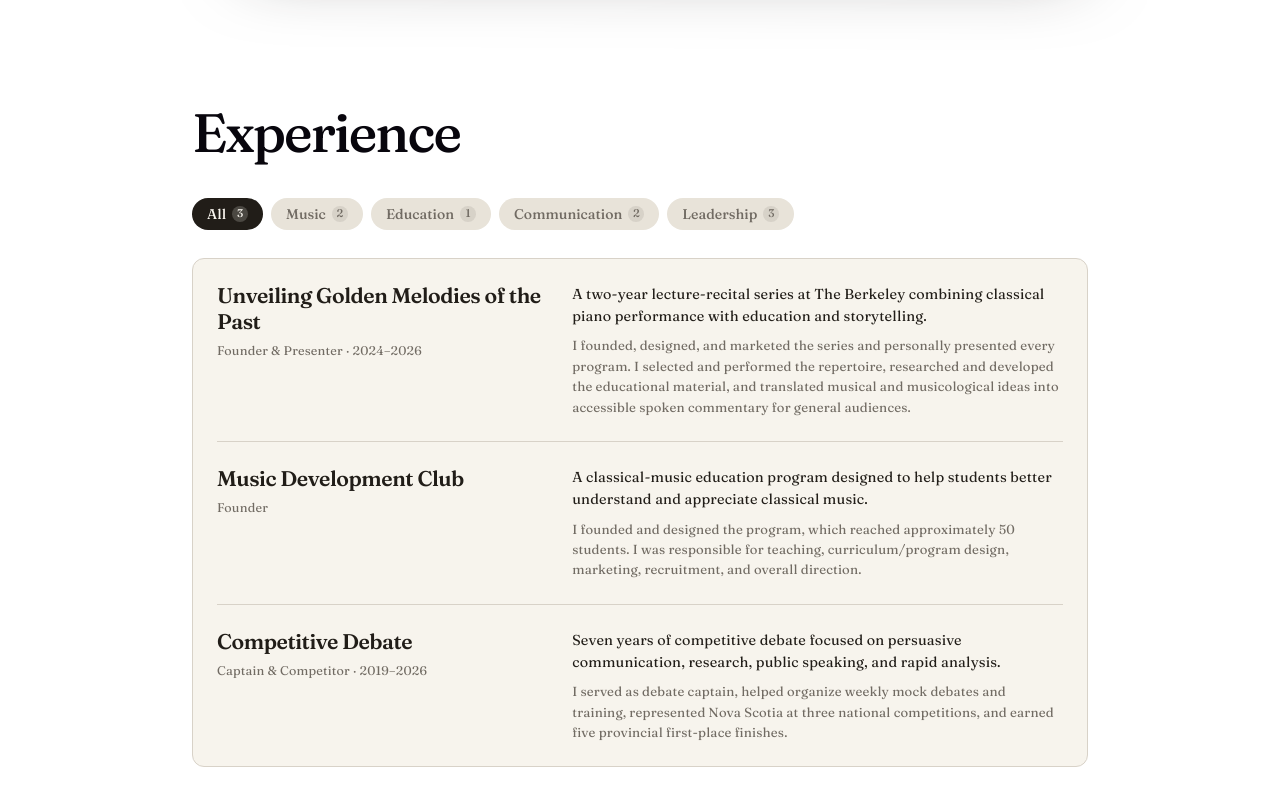
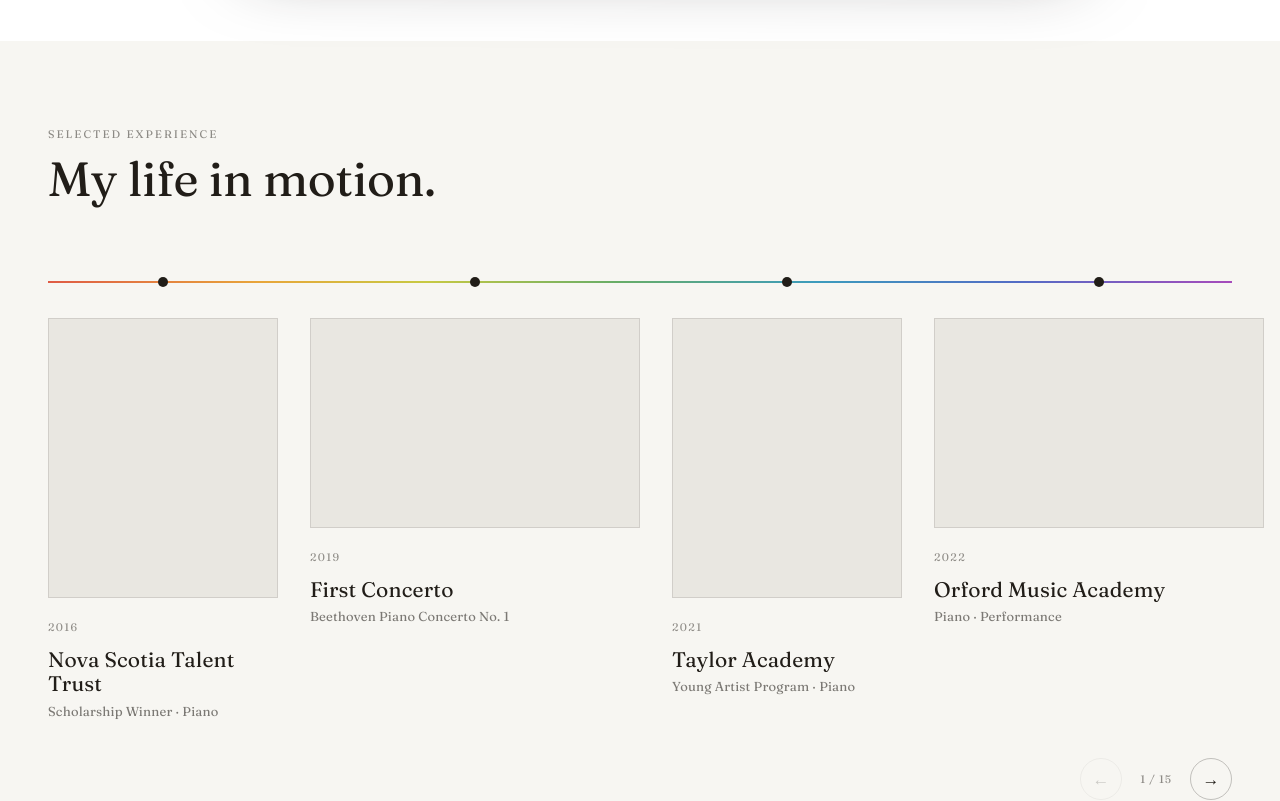
Before and after one commit to alexyang-2026/alex-yang-personal-website, a React (Vite) app: page / in a window 1280 px wide. Shown: the part 2580-3381 px from the top of the page. Built offline with nearby package versions, Linux system fonts and the light colour scheme.

Commit message:
feat: add timeline to experience

```diff
--- a/src/components/Experience.css
+++ b/src/components/Experience.css
@@ -1,184 +1,328 @@
 .experience {
-  --experience-ink: #211d18;
-  --experience-muted: #716b63;
-  --experience-border: #d8d2c8;
-  --experience-surface: #f7f4ed;
-  --experience-filter: #e8e3d9;
+  width: 100%;
+  padding: 80px 0 55px;
 
-  width: 100%;
-  padding: 64px 24px;
-  color: var(--experience-ink);
-  background: #ffffff;
+  overflow: hidden;
+
+  background: #f7f6f2;
+  color: #211d18;
+}
+
+
+/* HEADING */
+
+.experience-heading {
+  padding: 0 48px;
+  margin-bottom: 60px;
+
   text-align: left;
 }
 
-.experience-inner {
-  width: min(100%, 896px);
-  margin: 0 auto;
+.experience-heading p {
+  margin: 0 0 8px;
+
+  font-size: 11px;
+  letter-spacing: 0.18em;
+  text-transform: uppercase;
+
+  color: rgba(33, 29, 24, 0.5);
 }
 
-.experience-intro {
-  margin-bottom: 36px;
+.experience-heading h2 {
+  margin: 0;
+
+  font-family: 'Fraunces', Georgia, serif;
+  font-size: 48px;
+  font-weight: 400;
+  line-height: 1;
+
+  color: #211d18;
 }
 
-.experience-intro h2 {
-  margin: 0;
-  font-family: 'Fraunces', Georgia, serif;
-  font-size: clamp(2.25rem, 5vw, 3rem);
-  font-weight: 500;
-  letter-spacing: -0.035em;
-  line-height: 1.05;
+
+/* GALLERY */
+
+.experience-gallery {
+  position: relative;
+
+  width: 100%;
+
+  overflow: hidden;
+
+  padding-top: 55px;
 }
 
-.experience-filters {
-  display: flex;
-  flex-wrap: wrap;
-  gap: 8px;
-  margin-bottom: 28px;
+
+/* RAINBOW TIMELINE */
+
+.experience-gallery::before {
+  content: '';
+
+  position: absolute;
+
+  top: 18px;
+  left: 48px;
+  right: 48px;
+
+  height: 2px;
+
+  background: linear-gradient(
+    90deg,
+    #df5b45 0%,
+    #e8a63a 18%,
+    #c7c943 32%,
+    #68ad67 48%,
+    #3c9bbd 65%,
+    #536cc5 82%,
+    #a64bbb 100%
+  );
 }
 
-.experience-filter {
-  display: inline-flex;
-  align-items: center;
-  gap: 6px;
-  padding: 7px 14px;
-  color: var(--experience-muted);
-  background: var(--experience-filter);
-  border: 1px solid transparent;
-  border-radius: 999px;
-  font-family: 'Fraunces', Georgia, serif;
-  font-size: 0.78rem;
-  font-weight: 500;
-  line-height: 1;
-  cursor: pointer;
-  transition: color 180ms ease, background-color 180ms ease, border-color 180ms ease;
+
+/* HORIZONTAL EVENTS */
+
+.experience-track {
+  display: flex;
+  align-items: flex-start;
+
+  gap: 32px;
+
+  width: max-content;
+
+  padding: 0 48px;
 }
 
-.experience-filter:hover {
-  color: var(--experience-ink);
-  background: #dfd9ce;
+
+/* EVENT */
+
+.experience-piece {
+  position: relative;
+
+  flex-shrink: 0;
+
+  width: 290px;
+
+  text-align: left;
 }
 
-.experience-filter.active {
-  color: var(--experience-surface);
-  background: var(--experience-ink);
+
+/* DOT ON TIMELINE */
+
+.experience-piece::before {
+  content: '';
+
+  position: absolute;
+
+  top: -41px;
+  left: 50%;
+
+  width: 10px;
+  height: 10px;
+
+  border-radius: 50%;
+
+  background: #211d18;
+
+  transform: translateX(-50%);
 }
 
-.experience-filter:focus-visible {
-  outline: 2px solid var(--experience-ink);
-  outline-offset: 3px;
+
+/* IMAGE FRAME */
+
+.experience-image {
+  width: 100%;
+  height: 190px;
+
+  overflow: hidden;
+
+  background: #e9e7e1;
+
+  border: 1px solid rgba(33, 29, 24, 0.12);
 }
 
-.experience-filter-count {
-  display: inline-flex;
-  min-width: 16px;
-  height: 16px;
+.experience-image img {
+  display: block;
+
+  width: 100%;
+  height: 100%;
+
+  object-fit: cover;
+}
+
+
+/*
+  Keep the frames relatively small.
+  Frame type only slightly changes proportions.
+*/
+
+.experience-piece.portrait {
+  width: 230px;
+}
+
+.experience-piece.portrait .experience-image {
+  height: 280px;
+}
+
+
+.experience-piece.landscape {
+  width: 330px;
+}
+
+.experience-piece.landscape .experience-image {
+  height: 210px;
+}
+
+
+.experience-piece.film {
+  width: 360px;
+}
+
+.experience-piece.film .experience-image {
+  aspect-ratio: 16 / 9;
+  height: auto;
+}
+
+
+.experience-piece.square {
+  width: 250px;
+}
+
+.experience-piece.square .experience-image {
+  aspect-ratio: 1;
+  height: auto;
+}
+
+
+/* CAPTION */
+
+.experience-caption {
+  margin-top: 16px;
+}
+
+.experience-caption span {
+  display: block;
+
+  margin-bottom: 7px;
+
+  font-size: 11px;
+  letter-spacing: 0.12em;
+
+  color: rgba(33, 29, 24, 0.48);
+}
+
+.experience-caption h3 {
+  margin: 0;
+
+  font-family: 'Fraunces', Georgia, serif;
+  font-size: 21px;
+  font-weight: 400;
+  line-height: 1.15;
+
+  color: #211d18;
+}
+
+.experience-caption p {
+  margin: 6px 0 0;
+
+  font-size: 13px;
+  line-height: 1.4;
+
+  color: rgba(33, 29, 24, 0.58);
+}
+
+
+/* CONTROLS */
+
+.experience-controls {
+  display: flex;
+  align-items: center;
+  justify-content: flex-end;
+
+  gap: 14px;
+
+  padding: 38px 48px 0;
+}
+
+.experience-controls button {
+  width: 42px;
+  height: 42px;
+
+  display: flex;
   align-items: center;
   justify-content: center;
-  padding-inline: 4px;
-  color: inherit;
-  background: rgba(113, 107, 99, 0.14);
-  border-radius: 999px;
-  font-size: 0.62rem;
-  font-variant-numeric: tabular-nums;
+
+  padding: 0;
+
+  border: 1px solid rgba(33, 29, 24, 0.25);
+  border-radius: 50%;
+
+  background: transparent;
+  color: #211d18;
+
+  font-size: 17px;
+
+  cursor: pointer;
 }
 
-.experience-filter.active .experience-filter-count {
-  background: rgba(247, 244, 237, 0.2);
+.experience-controls button:hover:not(:disabled) {
+  background: rgba(33, 29, 24, 0.06);
 }
 
-.experience-list {
-  overflow: hidden;
-  padding: 0 24px;
-  background: var(--experience-surface);
-  border: 1px solid var(--experience-border);
-  border-radius: 12px;
+.experience-controls button:disabled {
+  opacity: 0.2;
+  cursor: default;
 }
 
-.experience-list ul {
-  margin: 0;
-  padding: 0;
-  list-style: none;
+.experience-controls span {
+  min-width: 40px;
+
+  text-align: center;
+
+  font-size: 11px;
+  letter-spacing: 0.08em;
+
+  color: rgba(33, 29, 24, 0.5);
 }
 
-.experience-row {
-  border-bottom: 1px solid var(--experience-border);
+
+/* MOBILE */
+@media (max-width: 700px) {
+  .experience {
+    padding: 65px 0 40px;
   }
 
-.experience-row:last-child {
-  border-bottom: 0;
+  .experience-heading {
+    padding: 0 20px;
+    margin-bottom: 50px;
   }
 
-.experience-row article {
-  display: grid;
-  grid-template-columns: minmax(220px, 0.8fr) minmax(0, 1.2fr);
-  gap: 28px;
-  padding: 24px 0;
-  transition: opacity 160ms ease;
+  .experience-heading h2 {
+    font-size: 38px;
   }
 
-.experience-row:hover article {
-  opacity: 0.72;
+  .experience-gallery::before {
+    left: 20px;
+    right: 20px;
   }
 
-.experience-row h3 {
-  margin: 0;
-  font-family: 'Fraunces', Georgia, serif;
-  font-size: 1.18rem;
-  font-weight: 600;
-  letter-spacing: -0.02em;
-  line-height: 1.22;
+  .experience-track {
+    gap: 24px;
+    padding: 0 20px;
   }
 
-.experience-role {
-  margin: 7px 0 0;
-  color: var(--experience-muted);
-  font-family: 'Fraunces', Georgia, serif;
-  font-size: 0.7rem;
-  line-height: 1.4;
+  .experience-piece.portrait {
+    width: 210px;
   }
 
-.experience-row-copy {
-  font-family: 'Fraunces', Georgia, serif;
+  .experience-piece.landscape {
+    width: 290px;
   }
 
-.experience-summary,
-.experience-details {
-  margin: 0;
-  line-height: 1.55;
+  .experience-piece.film {
+    width: 310px;
   }
 
-.experience-summary {
-  color: var(--experience-ink);
-  font-size: 0.8rem;
-}
-
-.experience-details {
-  margin-top: 8px;
-  color: var(--experience-muted);
-  font-size: 0.73rem;
-}
-
-@media (max-width: 640px) {
-  .experience {
-    padding: 48px 16px;
-  }
-
-  .experience-intro {
-    margin-bottom: 28px;
-  }
-
-  .experience-filters {
-    margin-bottom: 20px;
-  }
-
-  .experience-list {
-    padding: 0 18px;
-  }
-
-  .experience-row article {
-    grid-template-columns: 1fr;
-    gap: 14px;
-    padding: 22px 0;
+  .experience-controls {
+    padding: 32px 20px 0;
   }
 }
--- a/src/components/Experience.jsx
+++ b/src/components/Experience.jsx
@@ -1,107 +1,216 @@
 import { useState } from 'react'
+import { motion } from 'motion/react'
+
 import './Experience.css'
 
-const filters = ['All', 'Music', 'Education', 'Communication', 'Leadership']
 
-const experiences = [
+const events = [
   {
-    id: 'golden-melodies',
-    title: 'Unveiling Golden Melodies of the Past',
-    role: 'Founder & Presenter',
-    dates: '2024–2026',
-    summary:
-      'A two-year lecture-recital series at The Berkeley combining classical piano performance with education and storytelling.',
-    details:
-      'I founded, designed, and marketed the series and personally presented every program. I selected and performed the repertoire, researched and developed the educational material, and translated musical and musicological ideas into accessible spoken commentary for general audiences.',
-    categories: ['Music', 'Leadership', 'Communication'],
+    title: 'Nova Scotia Talent Trust',
+    caption: 'Scholarship Winner · Piano',
+    date: '2016',
+    frame: 'portrait',
   },
+
   {
-    id: 'music-development-club',
-    title: 'Music Development Club',
-    role: 'Founder',
-    dates: '',
-    summary:
-      'A classical-music education program designed to help students better understand and appreciate classical music.',
-    details:
-      'I founded and designed the program, which reached approximately 50 students. I was responsible for teaching, curriculum/program design, marketing, recruitment, and overall direction.',
-    categories: ['Music', 'Education', 'Leadership'],
+    title: 'First Concerto',
+    caption: 'Beethoven Piano Concerto No. 1',
+    date: '2019',
+    frame: 'landscape',
   },
+
   {
-    id: 'competitive-debate',
-    title: 'Competitive Debate',
-    role: 'Captain & Competitor',
-    dates: '2019–2026',
-    summary:
-      'Seven years of competitive debate focused on persuasive communication, research, public speaking, and rapid analysis.',
-    details:
-      'I served as debate captain, helped organize weekly mock debates and training, represented Nova Scotia at three national competitions, and earned five provincial first-place finishes.',
-    categories: ['Communication', 'Leadership'],
+    title: 'Taylor Academy',
+    caption: 'Young Artist Program · Piano',
+    date: '2021',
+    frame: 'portrait',
+  },
+
+  {
+    title: 'Orford Music Academy',
+    caption: 'Piano · Performance',
+    date: '2022',
+    frame: 'landscape',
+  },
+
+  {
+    title: 'Juilliard Pre-College',
+    caption: 'Piano · New York',
+    date: '2022',
+    frame: 'portrait',
+  },
+
+  {
+    title: 'Trasimeno Music Festival',
+    caption: 'Piano · Italy',
+    date: '2023',
+    frame: 'landscape',
+  },
+
+  {
+    title: 'Symphony Nova Scotia',
+    caption: 'Mendelssohn Piano Concerto No. 1',
+    date: '2023',
+    frame: 'landscape',
+  },
+
+  {
+    title: 'Musical Development Club',
+    caption: 'Founder · 50+ Students · Music Education',
+    date: '2023',
+    frame: 'square',
+  },
+
+  {
+    title: 'Computational Music Analysis',
+    caption: 'Python · music21 · Music Research',
+    date: '2023',
+    frame: 'film',
+  },
+
+  {
+    title: 'Chopin Research',
+    caption: 'Musicology · Performance Research',
+    date: '2024',
+    frame: 'portrait',
+  },
+
+  {
+    title: 'The Prelude to University',
+    caption: 'Director · Filmmaker · Editor',
+    date: '2024',
+    frame: 'film',
+  },
+
+  {
+    title: 'IB Notes Initiative',
+    caption: 'Education · Resource Design',
+    date: '2024',
+    frame: 'landscape',
+  },
+
+  {
+    title: 'The Berkeley',
+    caption: 'Weekly Lecture-Recitals · 25+ Seniors',
+    date: '2024',
+    frame: 'portrait',
+  },
+
+  {
+    title: 'Chopin Piano Concerto',
+    caption: 'Concerto Performance',
+    date: '2024',
+    frame: 'landscape',
+  },
+
+  {
+    title: 'Aspen Music Festival',
+    caption: 'Full-Fellowship Pianist',
+    date: '2025',
+    frame: 'portrait',
   },
 ]
 
+
+function EventCard({ event }) {
+  return (
+    <article className={`experience-piece ${event.frame}`}>
+
+      <div className="experience-image">
+        {event.image && (
+          <img
+            src={event.image}
+            alt={event.imageAlt || event.title}
+          />
+        )}
+      </div>
+
+      <div className="experience-caption">
+        <span>{event.date}</span>
+        <h3>{event.title}</h3>
+        <p>{event.caption}</p>
+      </div>
+
+    </article>
+  )
+}
+
+
 function Experience() {
-  const [activeFilter, setActiveFilter] = useState('All')
+  const [currentIndex, setCurrentIndex] = useState(0)
 
-  const visibleExperiences = activeFilter === 'All'
-    ? experiences
-    : experiences.filter((experience) => experience.categories.includes(activeFilter))
+  const previousEvent = () => {
+    if (currentIndex > 0) {
+      setCurrentIndex(currentIndex - 1)
+    }
+  }
 
-  function getFilterCount(filter) {
-    if (filter === 'All') return experiences.length
-    return experiences.filter((experience) => experience.categories.includes(filter)).length
+  const nextEvent = () => {
+    if (currentIndex < events.length - 1) {
+      setCurrentIndex(currentIndex + 1)
+    }
   }
 
   return (
-    <section className="experience" id="experience" aria-labelledby="experience-title">
-      <div className="experience-inner">
-        <header className="experience-intro">
-          <h2 id="experience-title">Experience</h2>
-        </header>
+    <section className="experience">
 
-        <div className="experience-filters" aria-label="Filter experiences by category">
-          {filters.map((filter) => {
-            const isActive = activeFilter === filter
+      <div className="experience-heading">
+        <p>Selected Experience</p>
+        <h2>My life in motion.</h2>
+      </div>
 
-            return (
-              <button
-                type="button"
-                key={filter}
-                className={isActive ? 'experience-filter active' : 'experience-filter'}
-                aria-pressed={isActive}
-                onClick={() => setActiveFilter(filter)}
-              >
-                <span>{filter}</span>
-                <span className="experience-filter-count">{getFilterCount(filter)}</span>
-              </button>
-            )
-          })}
-        </div>
 
-        <div className="experience-list" aria-live="polite">
-          <ul role="list">
-          {visibleExperiences.map((experience) => (
-            <li className="experience-row" key={experience.id}>
-              <article>
-                <div className="experience-row-heading">
-                  <h3>{experience.title}</h3>
-                  <p className="experience-role">
-                    {experience.role}
-                    {experience.dates && <span> · {experience.dates}</span>}
-                  </p>
-                </div>
+      <div className="experience-gallery">
 
-                <div className="experience-row-copy">
-                  <p className="experience-summary">{experience.summary}</p>
-                  <p className="experience-details">{experience.details}</p>
-                </div>
-              </article>
-            </li>
+        <motion.div
+          className="experience-track"
+          animate={{
+            x: `calc(-${currentIndex} * (45vw + 80px))`
+          }}
+          transition={{
+            duration: 0.7,
+            ease: [0.22, 1, 0.36, 1]
+          }}
+        >
+          {events.map((event) => (
+            <EventCard
+              key={`${event.date}-${event.title}`}
+              event={event}
+            />
           ))}
-          </ul>
-        </div>
+        </motion.div>
+
+      </div>
+
+
+      <div className="experience-controls">
+
+        <button
+          type="button"
+          onClick={previousEvent}
+          disabled={currentIndex === 0}
+          aria-label="Previous experience"
+        >
+          ←
+        </button>
+
+        <span>
+          {currentIndex + 1} / {events.length}
+        </span>
+
+        <button
+          type="button"
+          onClick={nextEvent}
+          disabled={currentIndex === events.length - 1}
+          aria-label="Next experience"
+        >
+          →
+        </button>
+
       </div>
     </section>
   )
 }
 
+
 export default Experience
```
Lines whose indentation alone changed are shown as unchanged.
